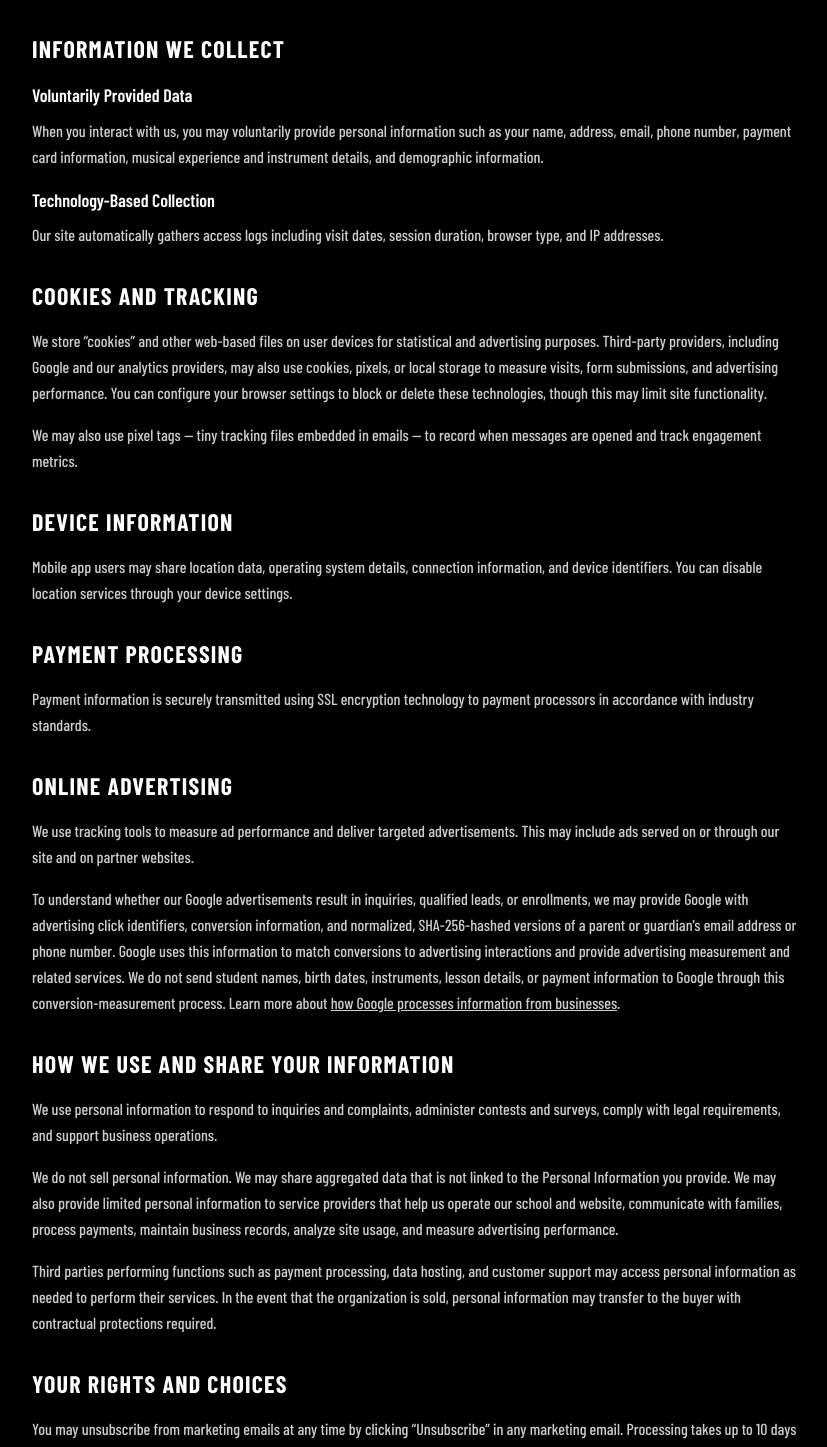
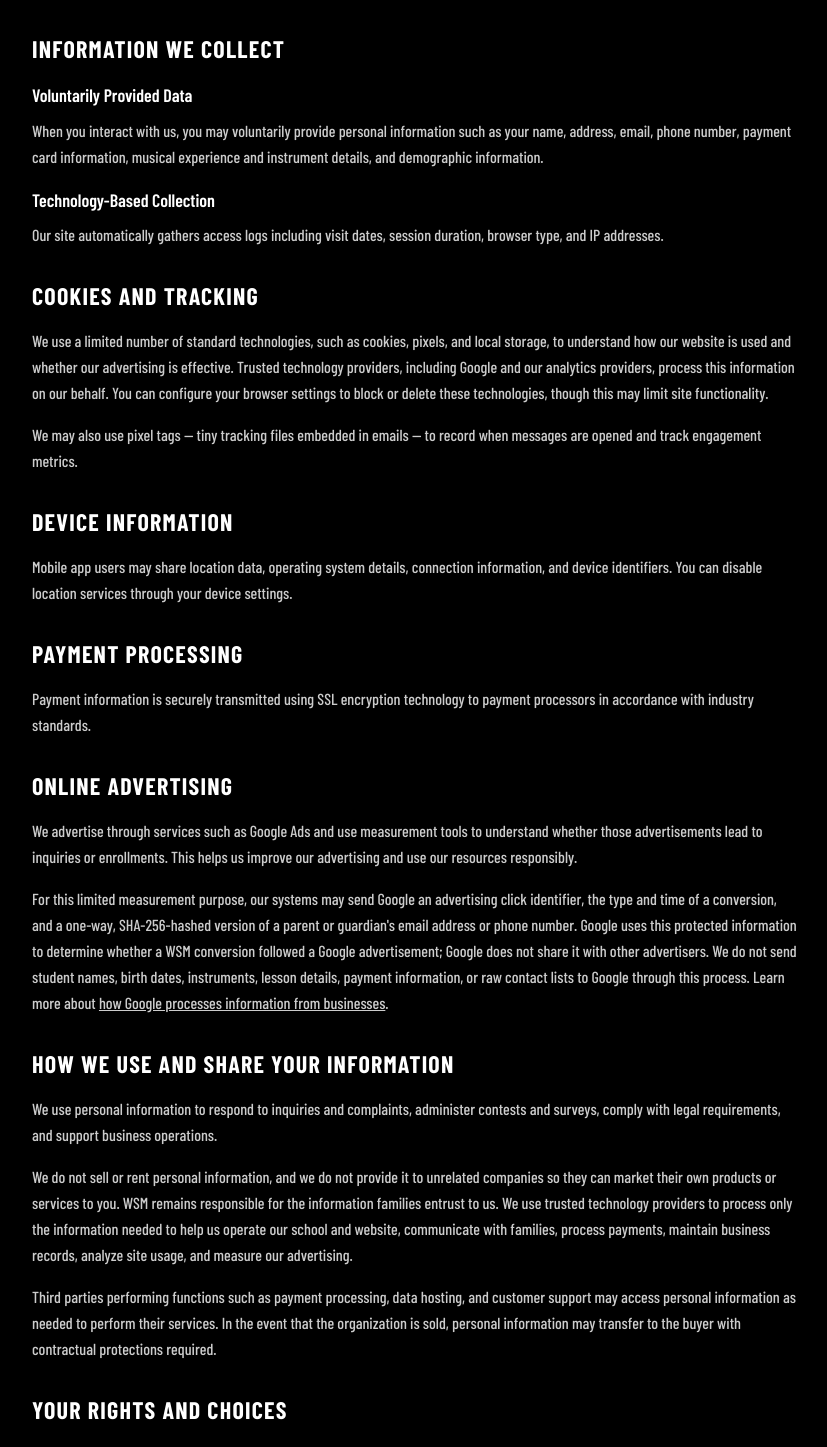
Before and after one commit to zach992/wynwood-school-of-music, a Next.js app: page /privacy-policy in a window 1280 px wide. Shown: the part 545-1992 px from the top of the page, without its empty margins (224-1051 px from the left). Built offline with nearby package versions, Linux system fonts and the light colour scheme; no server answers; a web font is replaced by a local one.

Commit message:
Clarify privacy protections for family data

```diff
--- a/src/app/privacy-policy/page.tsx
+++ b/src/app/privacy-policy/page.tsx
@@ -66,13 +66,13 @@ export default function PrivacyPolicyPage() {
             Cookies and Tracking
           </h2>
           <p className="font-body text-wsm-gray text-base leading-relaxed mb-4">
-            We store &ldquo;cookies&rdquo; and other web-based files on user
-            devices for statistical and advertising purposes. Third-party
-            providers, including Google and our analytics providers, may also
-            use cookies, pixels, or local storage to measure visits, form
-            submissions, and advertising performance. You can configure your
-            browser settings to block or delete these technologies, though this
-            may limit site functionality.
+            We use a limited number of standard technologies, such as cookies,
+            pixels, and local storage, to understand how our website is used and
+            whether our advertising is effective. Trusted technology providers,
+            including Google and our analytics providers, process this
+            information on our behalf. You can configure your browser settings
+            to block or delete these technologies, though this may limit site
+            functionality.
           </p>
           <p className="font-body text-wsm-gray text-base leading-relaxed mb-8">
             We may also use pixel tags &mdash; tiny tracking files embedded in
@@ -102,20 +102,21 @@ export default function PrivacyPolicyPage() {
             Online Advertising
           </h2>
           <p className="font-body text-wsm-gray text-base leading-relaxed mb-4">
-            We use tracking tools to measure ad performance and deliver targeted
-            advertisements. This may include ads served on or through our site
-            and on partner websites.
+            We advertise through services such as Google Ads and use measurement
+            tools to understand whether those advertisements lead to inquiries
+            or enrollments. This helps us improve our advertising and use our
+            resources responsibly.
           </p>
           <p className="font-body text-wsm-gray text-base leading-relaxed mb-8">
-            To understand whether our Google advertisements result in inquiries,
-            qualified leads, or enrollments, we may provide Google with
-            advertising click identifiers, conversion information, and
-            normalized, SHA-256-hashed versions of a parent or guardian&apos;s
-            email address or phone number. Google uses this information to match
-            conversions to advertising interactions and provide advertising
-            measurement and related services. We do not send student names,
-            birth dates, instruments, lesson details, or payment information to
-            Google through this conversion-measurement process. Learn more about{" "}
+            For this limited measurement purpose, our systems may send Google an
+            advertising click identifier, the type and time of a conversion, and
+            a one-way, SHA-256-hashed version of a parent or guardian&apos;s email
+            address or phone number. Google uses this protected information to
+            determine whether a WSM conversion followed a Google advertisement;
+            Google does not share it with other advertisers. We do not send
+            student names, birth dates, instruments, lesson details, payment
+            information, or raw contact lists to Google through this process.
+            Learn more about{" "}
             <a
               href="https://business.safety.google/privacy/"
               target="_blank"
@@ -136,12 +137,13 @@ export default function PrivacyPolicyPage() {
             support business operations.
           </p>
           <p className="font-body text-wsm-gray text-base leading-relaxed mb-4">
-            We do not sell personal information. We may share aggregated data
-            that is not linked to the Personal Information you provide. We may
-            also provide limited personal information to service providers that
-            help us operate our school and website, communicate with families,
-            process payments, maintain business records, analyze site usage, and
-            measure advertising performance.
+            We do not sell or rent personal information, and we do not provide
+            it to unrelated companies so they can market their own products or
+            services to you. WSM remains responsible for the information families
+            entrust to us. We use trusted technology providers to process only
+            the information needed to help us operate our school and website,
+            communicate with families, process payments, maintain business
+            records, analyze site usage, and measure our advertising.
           </p>
           <p className="font-body text-wsm-gray text-base leading-relaxed mb-8">
             Third parties performing functions such as payment processing, data
```
